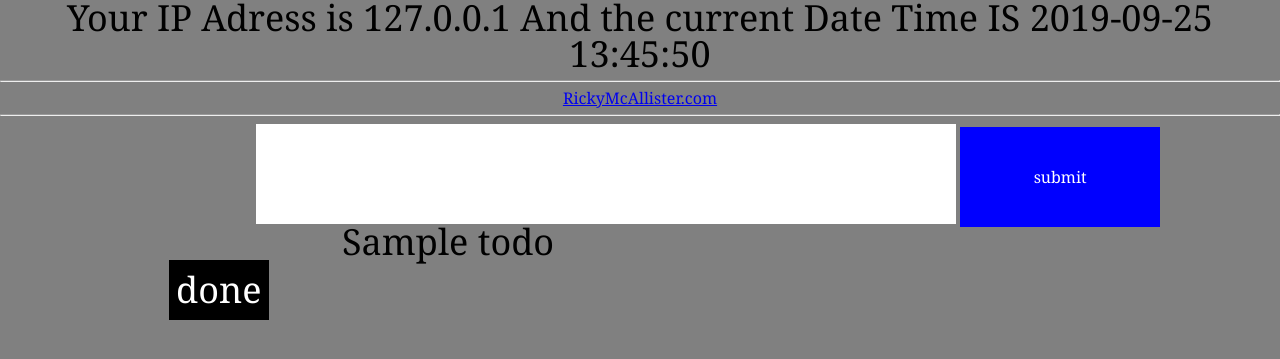
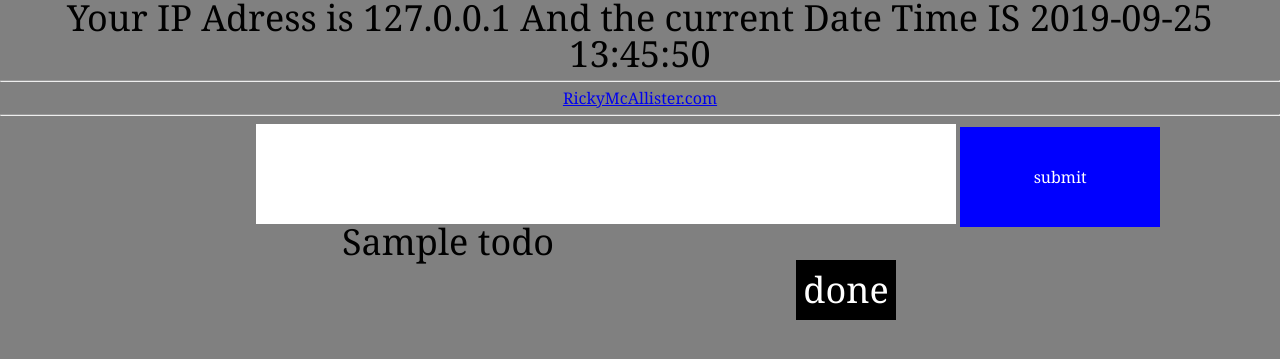
Before and after one commit to rickymcallister45/rickymcallister, a PHP site: page /app/php/usedForTesting/database/index.php in a window 1280 px wide; the page is wider, and only the part inside the window is pictured. Shown: the top 359 px of that part. Run offline with PHP 8.4, Linux system fonts and the light colour scheme; tables that the repository leaves empty hold one stand-in row (values such as "Sample post"); data that the repository does not hold is empty.

Commit message:
Update style.css

```diff
--- a/app/php/usedForTesting/database/style.css
+++ b/app/php/usedForTesting/database/style.css
@@ -54,8 +54,7 @@ body {
     text-align: center;;
 }
 #statusForm {
-   height: 70px;
-  width: 30%;
+
 }
 
 .open {
```
